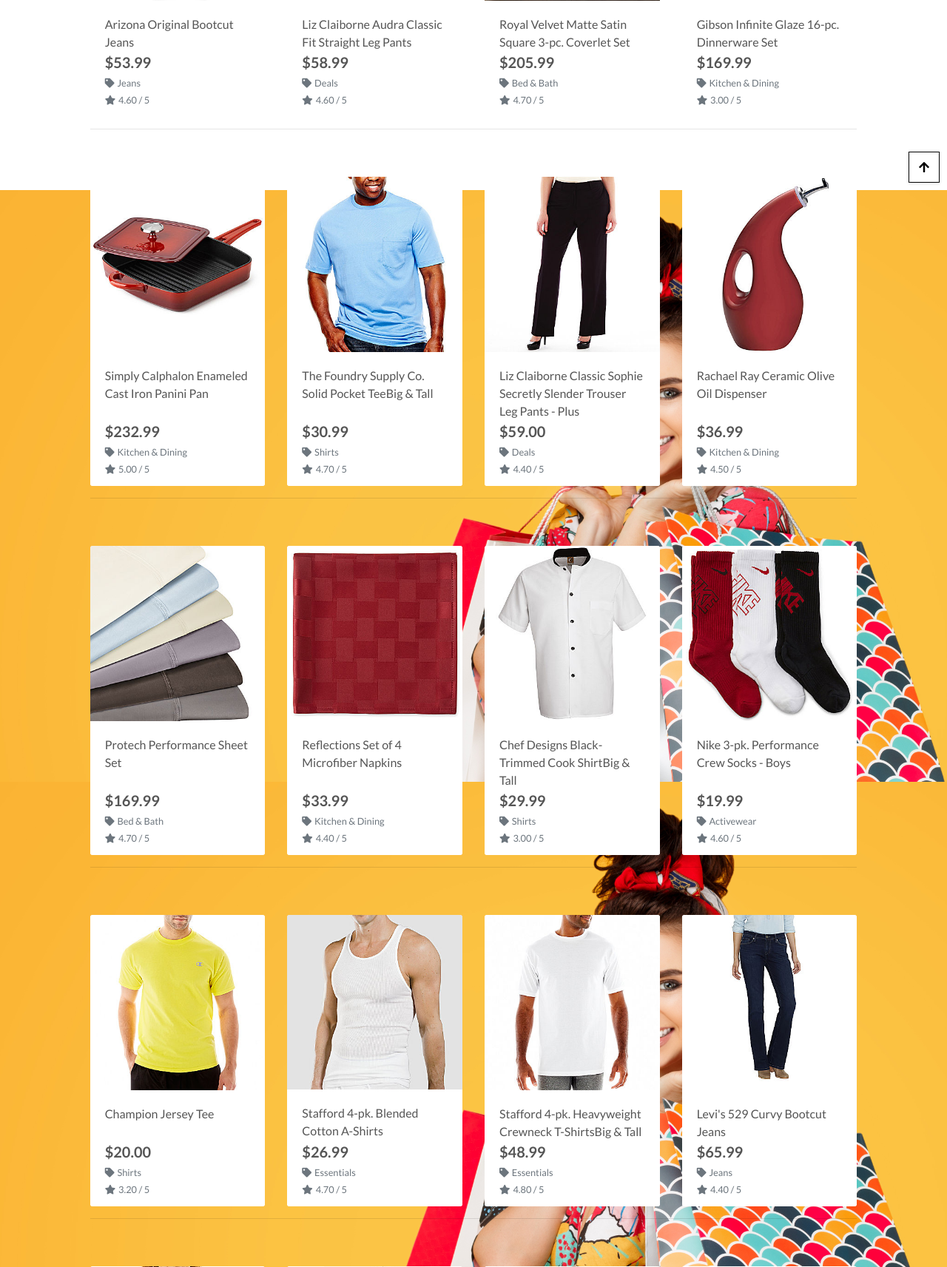
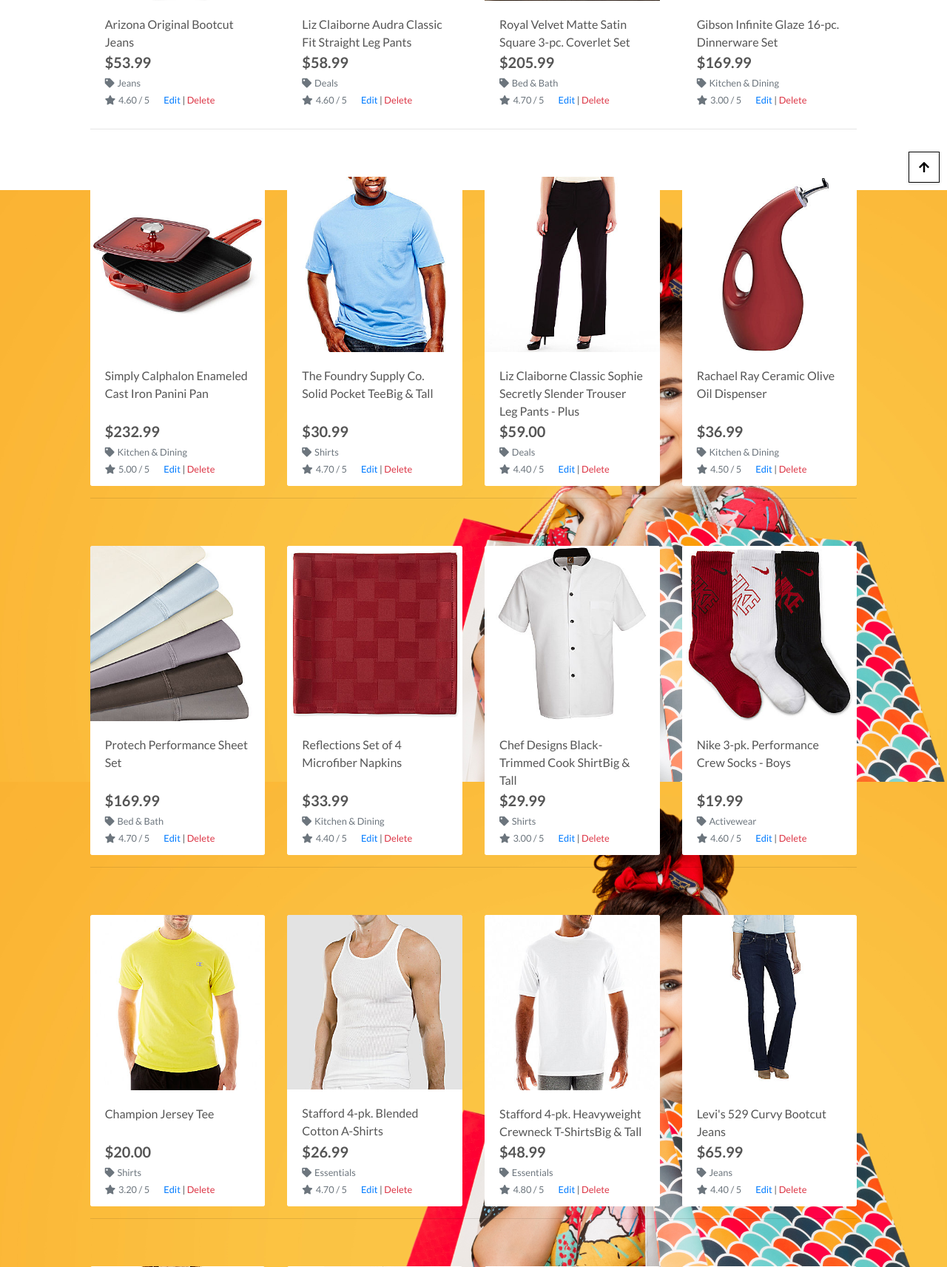
Before and after one commit to roc-11/boutique_ado_v2, a Django app: page /products/ in a window 1280 px wide. Shown: the part 543-2256 px from the top of the page at 74% size. Run offline with Django 3.2, Linux system fonts and the light colour scheme; the visitor is signed in with stand-in values (Sample User, id 1); data comes from the database, SQL or seed files in the repository; some libraries are stand-ins or nearby versions.

Commit message:
Add delete product functionality for admin users

```diff
--- a/products/templates/products/product_detail.html
+++ b/products/templates/products/product_detail.html
@@ -42,6 +42,12 @@
                         <small class="text-muted"><i class="fas fa-star mr-1">{{ product.rating }}</i></small>
                     {% else %}
                         <small class="text-muted">No Rating</small>
+                    {% endif %}
+                    {% if request.user.is_superuser %}
+                        <small class="ml-3">
+                            <a href="{% url 'edit_product' product.id %}">Edit</a> |
+                            <a class="text-danger" href="{% url 'delete_product' product.id %}">Delete</a>
+                        </small>
                     {% endif %}
                     <p class="mt-3">{{ product.description }}</p>
                     <form class="form" action="{% url 'add_to_bag' product.id %}" method="POST">
--- a/products/templates/products/products.html
+++ b/products/templates/products/products.html
@@ -83,6 +83,12 @@
                                         {% else %}
                                             <small class="text-muted">No Rating</small>
                                         {% endif %}
+                                        {% if request.user.is_superuser %}
+                                            <small class="ml-3">
+                                                <a href="{% url 'edit_product' product.id %}">Edit</a> |
+                                                <a class="text-danger" href="{% url 'delete_product' product.id %}">Delete</a>
+                                            </small>
+                                        {% endif %}
                                     </div>
                                 </div>
                             </div>
--- a/products/urls.py
+++ b/products/urls.py
@@ -6,4 +6,5 @@
     path('<int:product_id>/', views.product_detail, name='product_detail'),
     path('add/', views.add_product, name='add_product'),
     path('edit/<int:product_id>', views.edit_product, name='edit_product'),
+    path('delete/<int:product_id>', views.delete_product, name='delete_product'),
 ]
--- a/products/views.py
+++ b/products/views.py
@@ -76,9 +76,9 @@
     if request.method == 'POST':
         form = ProductForm(request.POST, request.FILES)
         if form.is_valid():
-            form.save()
+            product = form.save()
             messages.success(request, 'Successfully added product!')
-            return redirect(reverse('add_product'))
+            return redirect(reverse('product_detail', args=[product.id]))
         else:
             messages.error(request, 'Failed to add product. Please ensure the form is valid.')
     else:
@@ -114,3 +114,12 @@
     }
 
     return render(request, template, context)
+
+
+def delete_product(request, product_id):
+    """ Delete a product in the store """
+    product = get_object_or_404(Product, pk=product_id)
+    product.delete()
+    messages.success(request, 'Product deleted!')
+
+    return redirect(reverse('products'))
```
